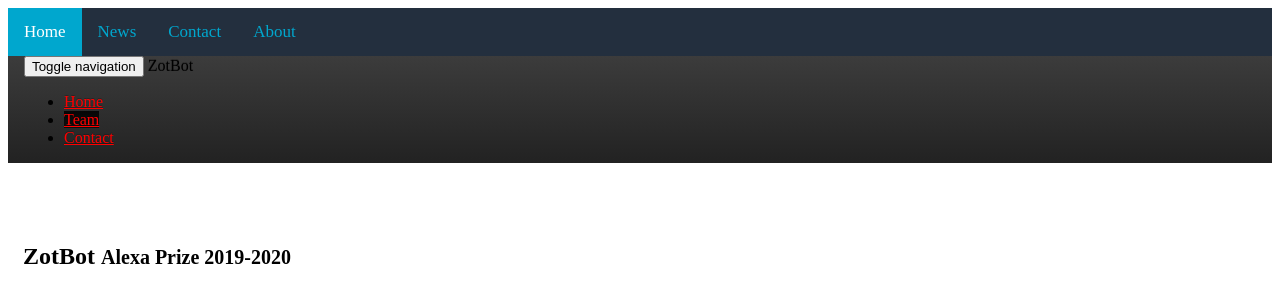
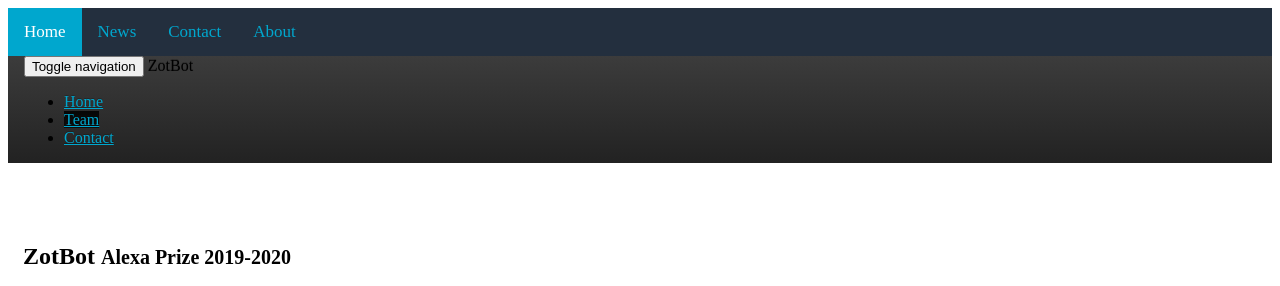
Before and after one commit to uci-zotbot/zotbot, a Jekyll site: the page built from docs/team.md, in a window 1280 px wide. Shown: the top 286 px of the page. Built offline with Jekyll 4.4.1, drawn with Linux system fonts in a browser that asks for light colours.

Commit message:
Update custom.css

```diff
--- a/docs/css/custom.css
+++ b/docs/css/custom.css
@@ -14,22 +14,22 @@ html {
 }
 /* unvisited link */
 a:link {
-  color: red;
+  color: #00A7CE;
 }
 
 /* visited link */
 a:visited {
-  color: green;
+  color: #00A7CE;
 }
 
 /* mouse over link */
 a:hover {
-  color: hotpink;
+  color: #00A7CE;
 }
 
 /* selected link */
 a:active {
-  color: blue;
+  color: #00A7CE;
 }
 /* Display the columns below each other instead of side by side on small screens */
 @media screen and (max-width: 650px) {
```
